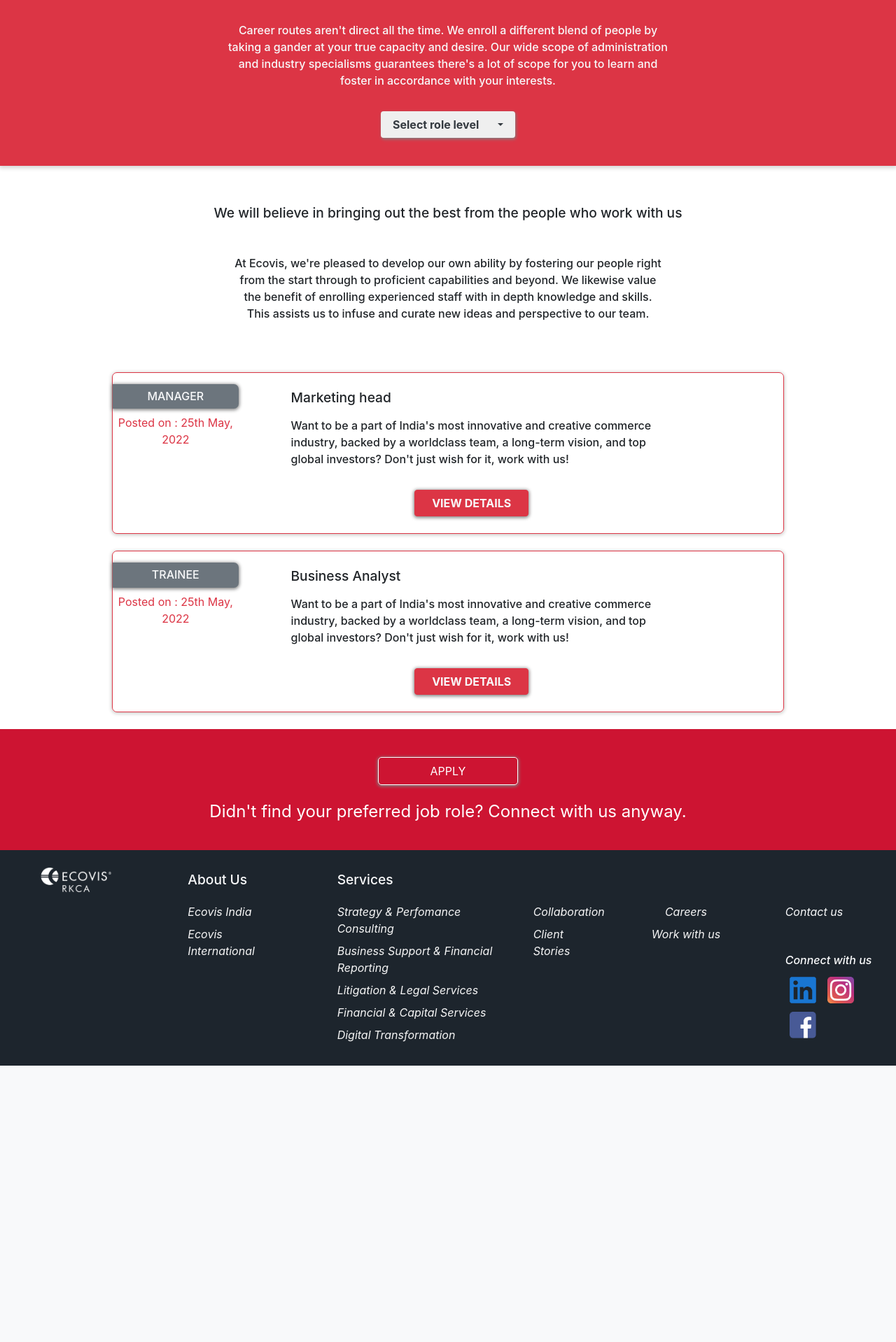
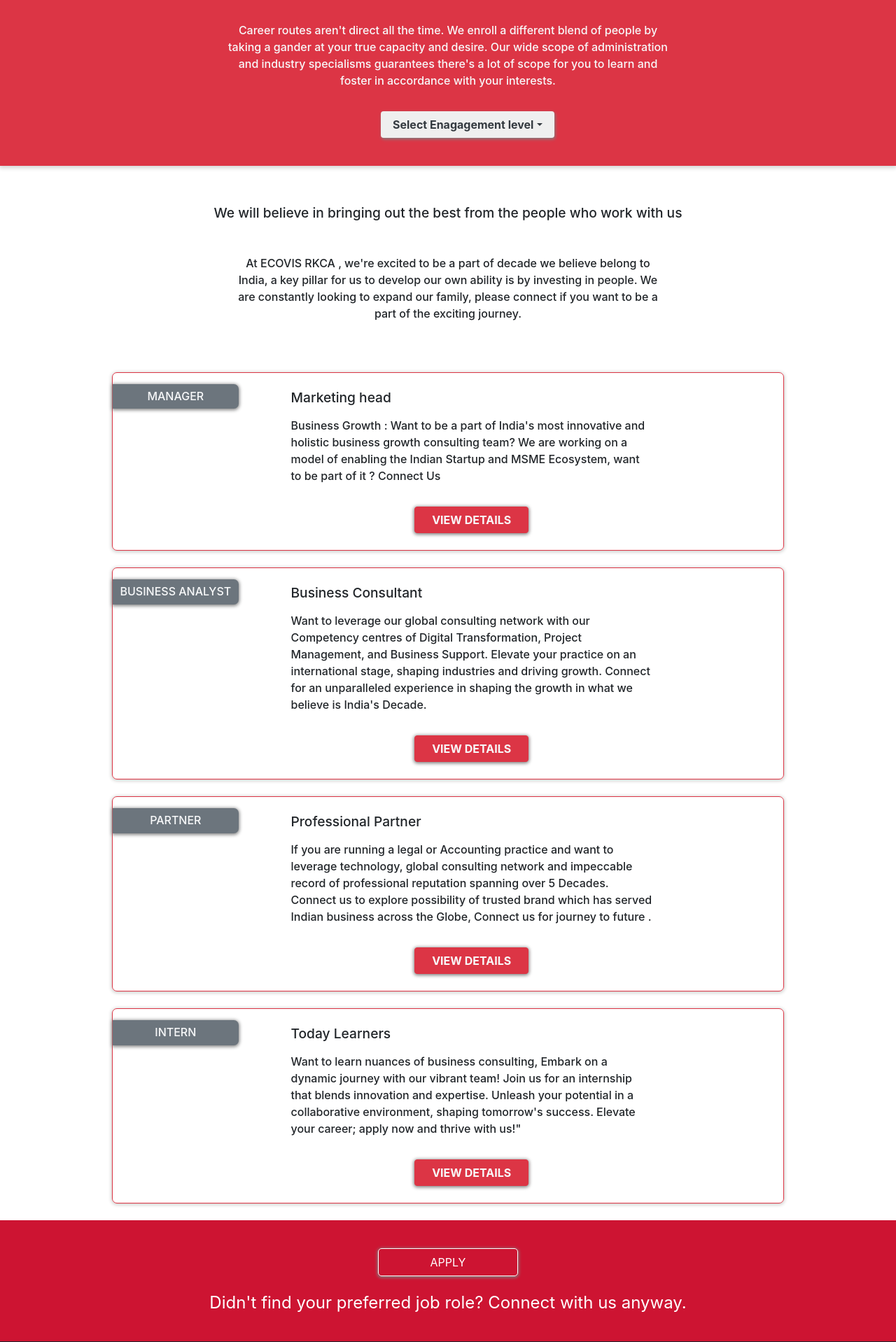
Before and after one commit to Vashi-GBTech/ecovis-main-28-11-23, a PHP site: page /careers in a window 1280 px wide. Shown: the part 543-2461 px from the top of the page at 70% size. Before the commit the page ends 2066 px from the top, so only its background shows below. Run offline with PHP 8.4, Linux system fonts and the light colour scheme.

Commit message:
changes made as per the requirement

```diff
--- a/careers.php
+++ b/careers.php
@@ -36,32 +36,20 @@
         </p>
         <div class="mx-auto text-center w-50">
             <div class="btn-group py-3" style="width: 30%;">
-                <button type="button" class="align-items-center btn d-flex dropdown-toggle font-weight-bold justify-content-between px-3 text-dark w-100" data-toggle="dropdown" aria-expanded="false" style="box-shadow: 1px 2px 4px gray;">
-                Select role level
+                <button type="button" class="align-items-center btn d-flex dropdown-toggle font-weight-bold justify-content-between px-3 text-dark " data-toggle="dropdown" aria-expanded="false" style="box-shadow: 1px 2px 4px gray;">
+                Select Enagagement level
                 </button>
-                <div class="dropdown-menu w-100">
-                    <button class="dropdown-item" type="button">Assistant Manager</button>
-                    <button class="dropdown-item" type="button">Associste</button>
-                    <button class="dropdown-item" type="button">Business Support</button>
-                    <button class="dropdown-item" type="button">Director</button>
-                    <button class="dropdown-item" type="button">Graduate</button>
-                    <button class="dropdown-item" type="button">partner</button>
-                    <button class="dropdown-item" type="button">Senior</button>
-                    <button class="dropdown-item" type="button">Supervisor</button>
-                    <!-- <button class="dropdown-item" type="button">Closure of Concern</button> -->
+                <div class="dropdown-menu ">
+                    <button class="dropdown-item" type="button">Intern</button>
+                    <button class="dropdown-item" type="button">Manager</button>
+                    <button class="dropdown-item" type="button">Business Consultant</button>
+                    <button class="dropdown-item" type="button">Professional Partner</button>
+
                 </div>
             </div>
-            <!-- <div id="indexProblem" class="align-items-center bg-light d-flex font-weight-bold justify-content-between mt-4 mx-auto problemDD px-3 py-2 rounded text-dark">
-                <p class="mb-0">Select role level</p>
-                <span><i class="fa-solid fa-caret-down text-danger"></i></span>
-            </div> -->
+
         </div>
 
-        <!-- <div class="select_location border p-2 mb-3 mt-1 w-25 rounded" id="indexProblemDD">
-            <p class="border-dark form-control mb-2 mx-auto genderValue activeSelection" onclick="genderValue(this,'Male');" style="border-radius: 7px; width: 95%; ">PROBLEM 1</p>
-            <p class="border-dark form-control mb-2 mx-auto   genderValue" onclick="genderValue(this,'Female');" style="border-radius: 7px; width: 95%;">PROBLEM 2</p>
-            <p class="border-dark form-control mb-2 mx-auto genderValue" onclick="genderValue(this,'Other');" style="border-radius: 7px; width: 95%;">PROBLEM 3</p>
-        </div> -->
 
     </div>
 
@@ -70,9 +58,8 @@
             <div class="text-center">
                 <h2 class="text-center mb-5" style="font-size: var(--primary_Font_size); font-weight:var(--heading_font_weight);">We will believe in bringing out the best from the people who work with us</h2>
 
-                <p class="w-75 mx-auto  text-center " style="font-size: var(--secondry_font_size); font-weight:var(--box_normal_text);">At Ecovis, we're pleased to develop our own ability by fostering our people right from the start through to
-                    proficient capabilities and beyond. We likewise value the benefit of enrolling experienced staff with in depth
-                    knowledge and skills. This assists us to infuse and curate new ideas and perspective to our team.
+                <p class="w-75 mx-auto  text-center " style="font-size: var(--secondry_font_size); font-weight:var(--box_normal_text);">At ECOVIS RKCA , we're excited to be a part of decade we believe belong to India, a key pillar for us  to develop our own ability  is by investing in people. We are constantly looking to expand our family, please connect if you want to be a part of the exciting journey.
+
                 </p>
 
             </div>
@@ -85,24 +72,49 @@
             <div class="row mx-0 border border-danger mb-4" style="border-radius: 7px;box-shadow: 0px 1px 5px 1px #cececc">
                 <div class="col-md-3 px-0 ">
                     <h6 class="bg-secondary job-title w-75 text-center mt-3 py-2 text-light" style="    box-shadow: 0px 1px 5px 1px grey">MANAGER</h6>
-                    <p class="text-center text-danger w-75"><span>Posted on : </span><span>25th May, 2022</span></p>
+                    <!-- <p class="text-center text-danger w-75"><span>Posted on : </span><span>25th May, 2022</span></p> -->
                 </div>
                 <div class="col-md-9">
                     <h4 class=" job_post mt-3 py-2">Marketing head</h4>
-                    <p class=" job_post_discription w-75">Want to be a part of India's most innovative and creative commerce industry, backed by a worldclass team, a long-term vision, and top global investors? Don't just wish for it, work with us!</p>
+                    <p class=" job_post_discription w-75">Business Growth : Want to be a part of India's most innovative and holistic business growth consulting team? We are working on a model of enabling the Indian Startup and MSME Ecosystem, want to be part of it ? Connect Us</p>
                     <div class="my-4 pt-2 text-center w-75"><a href="./Marketing_head"><button style="    box-shadow: 0px 1px 5px 1px grey" class="btn btn-danger px-4 font-weight-bold text-light">VIEW DETAILS</button></a></div>
                 </div>
 
             </div>
             <div class="row mx-0 border border-danger mb-4" style="border-radius: 7px;     box-shadow: 0px 1px 5px 1px #cececc">
                 <div class="col-md-3 px-0 ">
-                    <h6 class="bg-secondary job-title w-75 text-center  mt-3 py-2 text-light" style="    box-shadow: 0px 1px 5px 1px grey">TRAINEE</h6>
-                    <p class="text-center text-danger w-75"><span>Posted on : </span><span>25th May, 2022</span></p>
+                    <h6 class="bg-secondary job-title w-75 text-center  mt-3 py-2 text-light" style="    box-shadow: 0px 1px 5px 1px grey">BUSINESS ANALYST</h6>
+                    <!-- <p class="text-center text-danger w-75"><span>Posted on : </span><span>25th May, 2022</span></p> -->
                 </div>
                 <div class="col-md-9">
-                    <h4 class=" job_post mt-3 py-2">Business Analyst</h4>
-                    <p class="job_post_discription w-75">Want to be a part of India's most innovative and creative commerce industry, backed by a worldclass team, a long-term vision, and top global investors? Don't just wish for it, work with us!</p>
-                    <div class="my-4 pt-2 text-center w-75"><a href="./Business_Analyst"><button style="    box-shadow: 0px 1px 5px 1px grey" class="btn btn-danger  px-4 font-weight-bold text-light">VIEW DETAILS</button></a></div>
+                    <h4 class=" job_post mt-3 py-2">Business Consultant</h4>
+                    <p class="job_post_discription w-75">Want to leverage  our global consulting network with our Competency centres of Digital Transformation, Project Management, and Business Support. Elevate your practice on an international stage, shaping industries and driving growth. Connect for an unparalleled experience in shaping the growth in what we believe is India's Decade.</p>
+                    <div class="my-4 pt-2 text-center w-75"><a href=".Business_Analyst"><button style="    box-shadow: 0px 1px 5px 1px grey" class="btn btn-danger  px-4 font-weight-bold text-light">VIEW DETAILS</button></a></div>
+                </div>
+
+            </div>
+
+             <div class="row mx-0 border border-danger mb-4" style="border-radius: 7px;box-shadow: 0px 1px 5px 1px #cececc">
+                <div class="col-md-3 px-0 ">
+                    <h6 class="bg-secondary job-title w-75 text-center mt-3 py-2 text-light" style="    box-shadow: 0px 1px 5px 1px grey">PARTNER</h6>
+                    <!-- <p class="text-center text-danger w-75"><span>Posted on : </span><span>25th May, 2022</span></p> -->
+                </div>
+                <div class="col-md-9">
+                    <h4 class=" job_post mt-3 py-2">Professional Partner</h4>
+                    <p class=" job_post_discription w-75">If you are running a legal or Accounting practice and want to leverage  technology,  global consulting network and impeccable  record of professional reputation spanning over 5 Decades. Connect us to explore possibility  of trusted brand which has served Indian business across the Globe, Connect us for journey to future .</p>
+                    <div class="my-4 pt-2 text-center w-75"><a href="#"><button style="    box-shadow: 0px 1px 5px 1px grey" class="btn btn-danger px-4 font-weight-bold text-light">VIEW DETAILS</button></a></div>
+                </div>
+
+            </div>
+            <div class="row mx-0 border border-danger mb-4" style="border-radius: 7px;box-shadow: 0px 1px 5px 1px #cececc">
+                <div class="col-md-3 px-0 ">
+                    <h6 class="bg-secondary job-title w-75 text-center mt-3 py-2 text-light" style="    box-shadow: 0px 1px 5px 1px grey">INTERN</h6>
+                    <!-- <p class="text-center text-danger w-75"><span>Posted on : </span><span>25th May, 2022</span></p> -->
+                </div>
+                <div class="col-md-9">
+                    <h4 class=" job_post mt-3 py-2"> Today Learners</h4>
+                    <p class=" job_post_discription w-75">Want to learn nuances of business consulting, Embark on a dynamic journey with our vibrant  team! Join us for an internship that blends innovation and expertise. Unleash your potential in a collaborative environment, shaping tomorrow's success. Elevate your career; apply now and thrive with us!"</p>
+                    <div class="my-4 pt-2 text-center w-75"><a href="#"><button style="    box-shadow: 0px 1px 5px 1px grey" class="btn btn-danger px-4 font-weight-bold text-light">VIEW DETAILS</button></a></div>
                 </div>
 
             </div>
--- a/header.php
+++ b/header.php
@@ -234,7 +234,7 @@
                                         <div class="align-items-center row">
                                             <div class="col-3 pr-0 text-center w-75">
                                                 <img src="./images/ecovis_logoes/Core-Creators-Logo-768x260.png"
-                                                    class="" style="width: 67%;" alt="">
+                                                    class="" style="width: 75%;" alt="">
                                             </div>
                                             <div class="col-9 pl-0">
                                                 <h5 class="mb-1 serviceName">Strategy and Performance Consulting</h5>
@@ -253,7 +253,7 @@
                                         <div class="align-items-center row">
                                             <div class="col-3 pr-0 text-center w-75  ">
                                                 <img src="./images/ecovis_logoes/rkca-law-associates-lawyer-job-mumbai-1.png"
-                                                    class="" style="width: 67%;" alt="">
+                                                    class="" style="width: 75%;" alt="">
                                             </div>
                                             <div class="col-9 pl-0">
                                                 <h5 class="mb-1 serviceName">Legal and GRC Services</h5>
@@ -271,9 +271,9 @@
                                 <a href="./Onshore_Offshore_Advisory" style="text-decoration: none;" class="text-dark">
                                     <li class="mb-1 serviceList">
                                         <div class="align-items-center row">
-                                            <div class="col-3 pr-0 text-center w-75  menu_services_logo Onshoreb_logo ">
-                                                <!-- <img src="./ecovis_icons/TAXATION-removebg.png" class="" style="width: 67%;"
-                                                alt=""> -->
+                                            <div class="col-3 pr-0 text-center w-75    ">
+                                                <img src="./images/ecovis_logoes/rkda.png" class="" style="width: 100%;"
+                                                alt="">
                                             </div>
                                             <div class="col-9 pl-0">
                                                 <h5 class="mb-1 serviceName">Business Support  and Financial Reporting</h5>
@@ -293,7 +293,7 @@
                                         <div class="align-items-center row">
                                             <div
                                                 class="col-3 pr-0 text-center w-75  menu_services_logo financial_capital_Services">
-                                                <!-- <img src="./ecovis_icons/TAXATION-removebg.png" class="" style="width: 67%;"
+                                                <!-- <img src="./ecovis_icons/TAXATION-removebg.png" class="" style="width: 75%;"
                                                 alt=""> -->
                                             </div>
                                             <div class="col-9 pl-0">
@@ -315,7 +315,7 @@
                                         <div class="align-items-center row">
                                             <div class="col-3 pr-0 text-center w-75 ">
                                                 <img src="./images/ecovis_logoes/gbtLogo.png" class=""
-                                                    style="width: 67%;" alt="">
+                                                    style="width: 75%;" alt="">
                                             </div>
                                             <div class="col-9 pl-0">
                                                 <h5 class="mb-1 serviceName">Digital Transformations</h5>
@@ -351,7 +351,7 @@
                                     <li class="mb-1 d-flex justify-content-between align-items-center">
                                         <div class="align-items-center row">
                                             <div class="col-3 pr-0 text-center w-75  menu_services_logo Strategy_Performance_Consulting_logo">
-                                                <img src="./ecovis_icons/TAXATION-removebg.png" class="" style="width: 67%;"
+                                                <img src="./ecovis_icons/TAXATION-removebg.png" class="" style="width: 75%;"
                                                     alt="">
                                             </div>
                                             <div class="col-9 pl-0">
@@ -364,7 +364,7 @@
                                     <li class="mb-1 d-flex justify-content-between align-items-center">
                                         <div class="align-items-center row">
                                             <div class="col-3 pr-0 text-center w-75">
-                                                <img src="./ecovis_icons/RISK COMPLIANCE.png" class="" style="width: 67%;"
+                                                <img src="./ecovis_icons/RISK COMPLIANCE.png" class="" style="width: 75%;"
                                                     alt="">
                                             </div>
                                             <div class="col-9 pl-0">
@@ -377,7 +377,7 @@
                                     <li class="mb-1 d-flex justify-content-between align-items-center">
                                         <div class="align-items-center row">
                                             <div class="col-3 pr-0 text-center w-75">
-                                                <img src="./ecovis_icons/Business-Support.png" class="" style="width: 67%;"
+                                                <img src="./ecovis_icons/Business-Support.png" class="" style="width: 75%;"
                                                     alt="">
                                             </div>
                                             <div class="col-9 pl-0">
@@ -394,7 +394,7 @@
                                     <li class="mb-1 d-flex justify-content-between align-items-center">
                                         <div class="align-items-center row">
                                             <div class="col-3 pr-0 text-center w-75">
-                                                <img src="./ecovis_icons/LEgal-Support.png" class="" style="width: 67%;"
+                                                <img src="./ecovis_icons/LEgal-Support.png" class="" style="width: 75%;"
                                                     alt="">
                                             </div>
                                             <div class="col-9 pl-0">
@@ -408,7 +408,7 @@
                                     <li class="mb-1 d-flex justify-content-between align-items-center">
                                         <div class="align-items-center row">
                                             <div class="col-3 pr-0 text-center w-75">
-                                                <img src="./ecovis_icons/Growth-Services.png" class="" style="width: 67%;"
+                                                <img src="./ecovis_icons/Growth-Services.png" class="" style="width: 75%;"
                                                     alt="">
                                             </div>
                                             <div class="col-9 pl-0">
@@ -422,7 +422,7 @@
                                         <div class="align-items-center row">
                                             <div class="col-3 pr-0 text-center w-75">
                                                 <img src="./ecovis_icons/Digital-Transformation.png" class=""
-                                                    style="width: 67%;" alt="">
+                                                    style="width: 75%;" alt="">
                                             </div>
                                             <div class="col-9 pl-0">
                                                 <h5 class="mb-1">Digital transformation</h5>
```
Also changed, not shown: images/ecovis_logoes/rkda.png (added).
